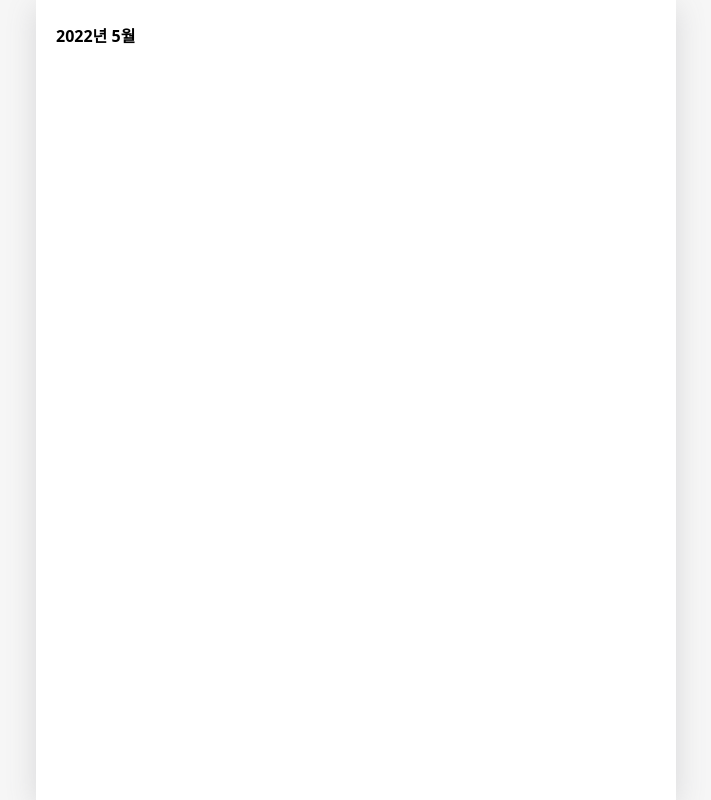
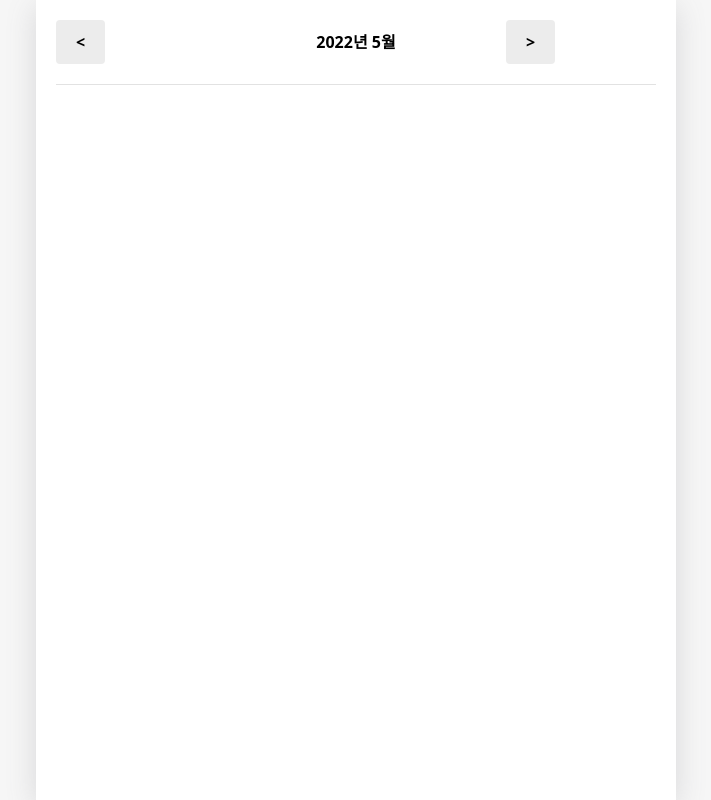
Before and after one commit to lhk3337/Daily, a React (Create React App) app: page / in a window 1280 px wide. Shown: the whole page, without its empty margins (284-995 px from the left). Built offline with nearby package versions, Linux system fonts and the light colour scheme.

Commit message:
[FEAT] header component -  add button

```diff
--- a/src/components/Header.tsx
+++ b/src/components/Header.tsx
@@ -2,13 +2,15 @@ import React from "react";
 
 const Header = () => {
   return (
-    <div className="font-bold">
-      <div>
-        <button></button>
+    <header className="font-bold flex py-5 border-b border-[#e2e2e2] justify-between items-center">
+      <div className="w-3/12">
+        <button className="px-5 py-2.5 bg-[#ececec] rounded">&lt;</button>
       </div>
       <h1>2022년 5월</h1>
-      <div></div>
-    </div>
+      <div className="w-3/12">
+        <button className="px-5 py-2.5 bg-[#ececec] rounded">&gt;</button>
+      </div>
+    </header>
   );
 };
 
```
